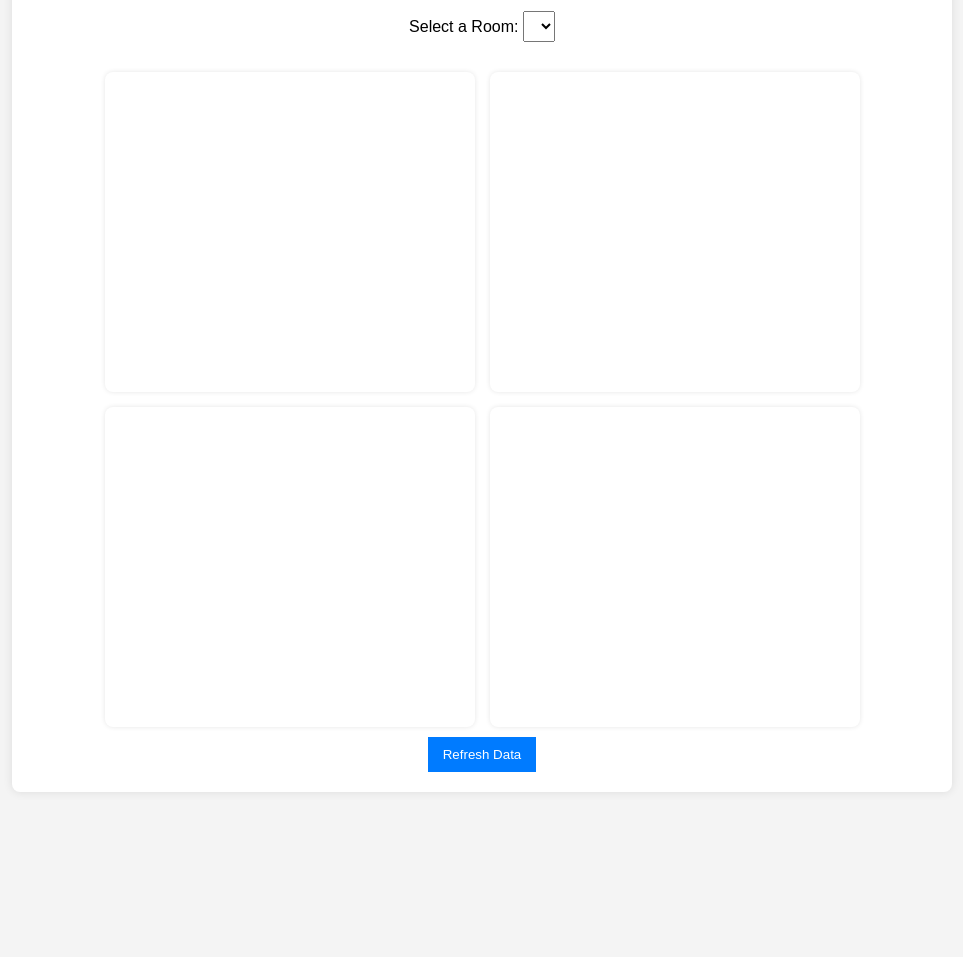
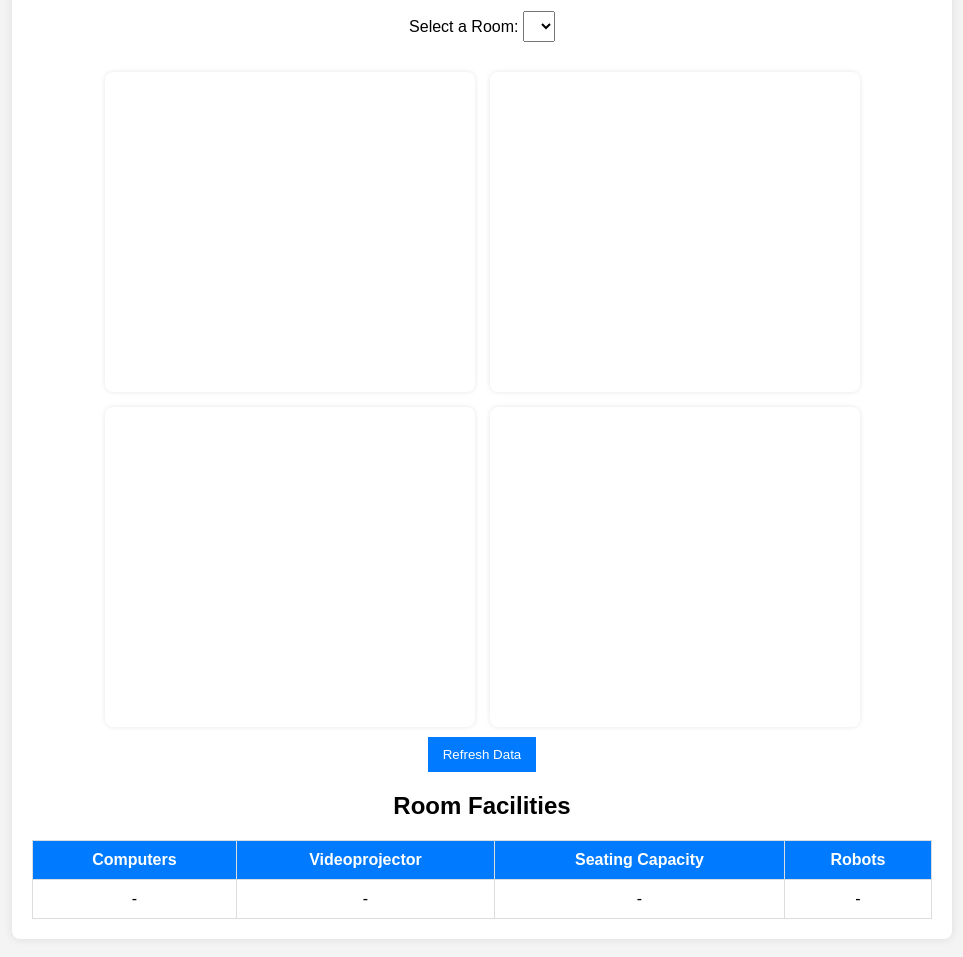
Before and after one commit to puglia-ryan/IOT-Project, a plain HTML site: page src/frontend/UI2/index.html in a window 1280 px wide. Shown: the part 127-1084 px from the top of the page, without its empty margins (158-1121 px from the left). Before the commit the page ends 947 px from the top, so only its background shows below. Drawn offline with nearby package versions, Linux system fonts and the light colour scheme; no server answers.

Commit message:
Altered the UI2 files to add a table displaying the room facilites to the UI

```diff
--- a/src/frontend/UI2/index.html
+++ b/src/frontend/UI2/index.html
@@ -12,7 +12,7 @@
         <h1>Room Sensor Dashboard</h1>
 
         <label for="roomSelect">Select a Room:</label>
-        <select id="roomSelect"></select>
+        <select id="roomSelect" onchange="fetchData()"></select>
 
         <div class="charts">
             <div class="chart-container"><canvas id="tempChart"></canvas></div>
@@ -22,6 +22,29 @@
         </div>
 
         <button onclick="fetchData()">Refresh Data</button>
+
+        <!-- Facilities Table -->
+        <div class="facilities-container">
+            <h2>Room Facilities</h2>
+            <table id="facilitiesTable">
+                <thead>
+                    <tr>
+                        <th>Computers</th>
+                        <th>Videoprojector</th>
+                        <th>Seating Capacity</th>
+                        <th>Robots</th>
+                    </tr>
+                </thead>
+                <tbody>
+                    <tr>
+                        <td id="computers">-</td>
+                        <td id="videoprojector">-</td>
+                        <td id="seating_capacity">-</td>
+                        <td id="robots">-</td>
+                    </tr>
+                </tbody>
+            </table>
+        </div>
     </div>
 
     <script src="script.js"></script>
--- a/src/frontend/UI2/script.js
+++ b/src/frontend/UI2/script.js
@@ -21,8 +21,10 @@ async function fetchRooms() {
             select.appendChild(option);
         });
 
-        // Load data for first room
-        fetchData();
+        // Load data for the first room
+        if (rooms.length > 0) {
+            fetchData();
+        }
     } catch (error) {
         console.error("Error fetching rooms:", error);
     }
@@ -40,6 +42,7 @@ async function fetchData() {
 
         if (roomData.length > 0) {
             updateCharts(roomData);
+            updateFacilitiesTable(roomData[0]); // Update facilities for the selected room
         } else {
             console.error("No data for selected room.");
         }
@@ -106,5 +109,13 @@ function createTimeChartConfig(label, timestamps, values, color) {
     };
 }
 
+// Update facilities table with room data
+function updateFacilitiesTable(facilities) {
+    document.getElementById("computers").textContent = facilities.computers || "0";
+    document.getElementById("videoprojector").textContent = facilities.videoprojector || "0";
+    document.getElementById("seating_capacity").textContent = facilities.seating_capacity || "0";
+    document.getElementById("robots").textContent = facilities.robots_for_training || "0";
+}
+
 // Initialize the dashboard
 fetchRooms();
--- a/src/frontend/UI2/styles.css
+++ b/src/frontend/UI2/styles.css
@@ -48,8 +48,8 @@ button:hover {
 
 /* Individual Chart Container */
 .chart-container {
-    width: 350px;  /* Reduced width */
-    height: 300px; /* Reduced height */
+    width: 350px;
+    height: 300px;
     background: white;
     padding: 10px;
     border-radius: 8px;
@@ -61,6 +61,28 @@ button:hover {
 
 /* Ensure Canvas (Graph) Fits Inside */
 .chart-container canvas {
-    width: 100% !important;  /* Prevents full-page width */
-    height: 100% !important; /* Prevents full-page height */
+    width: 100% !important;
+    height: 100% !important;
 }
+
+/* Facilities Table Styles */
+.facilities-container {
+    margin-top: 20px;
+}
+
+table {
+    width: 100%;
+    margin-top: 10px;
+    border-collapse: collapse;
+}
+
+th, td {
+    border: 1px solid #ddd;
+    padding: 10px;
+    text-align: center;
+}
+
+th {
+    background-color: #007bff;
+    color: white;
+}
```
